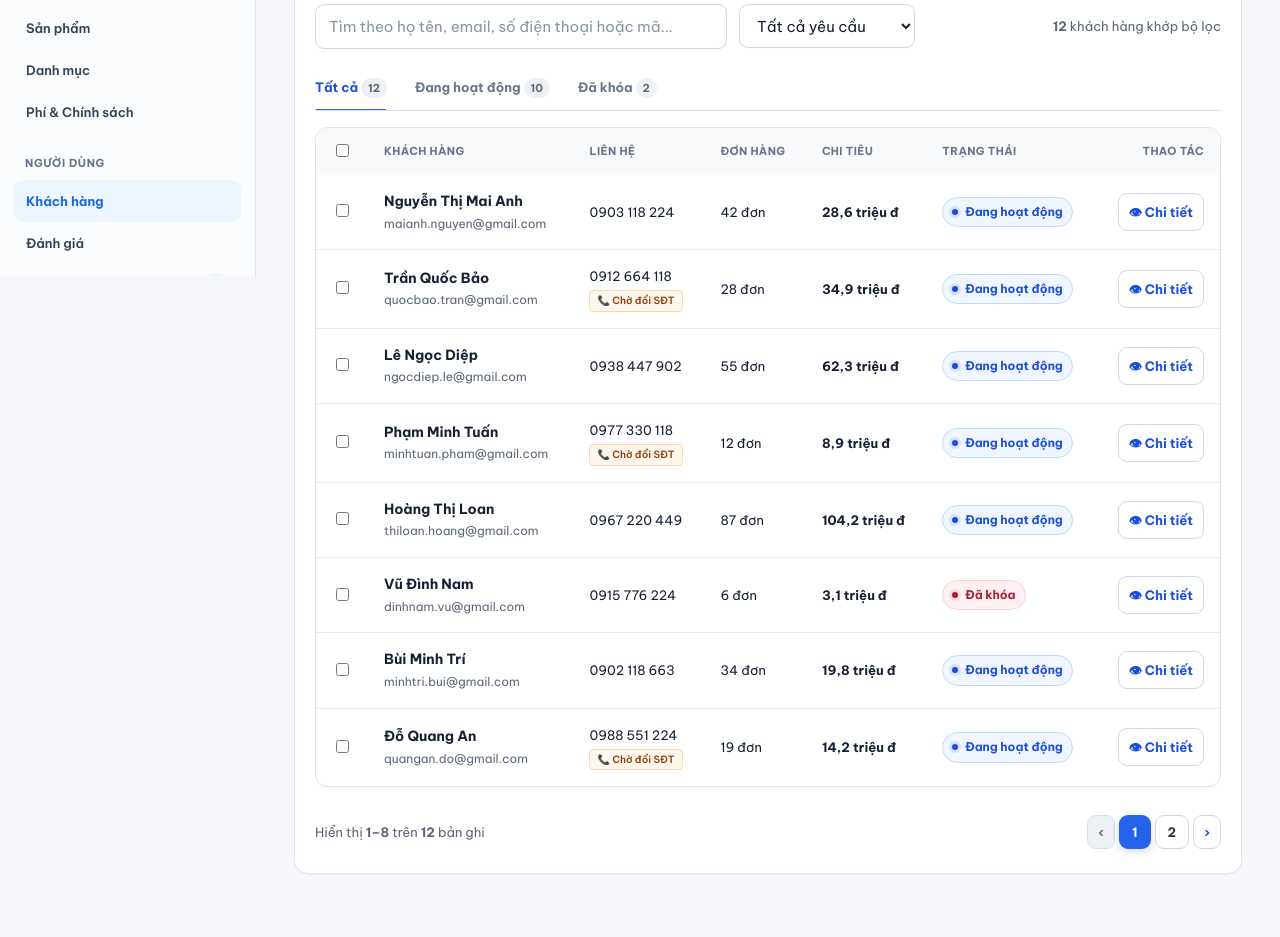
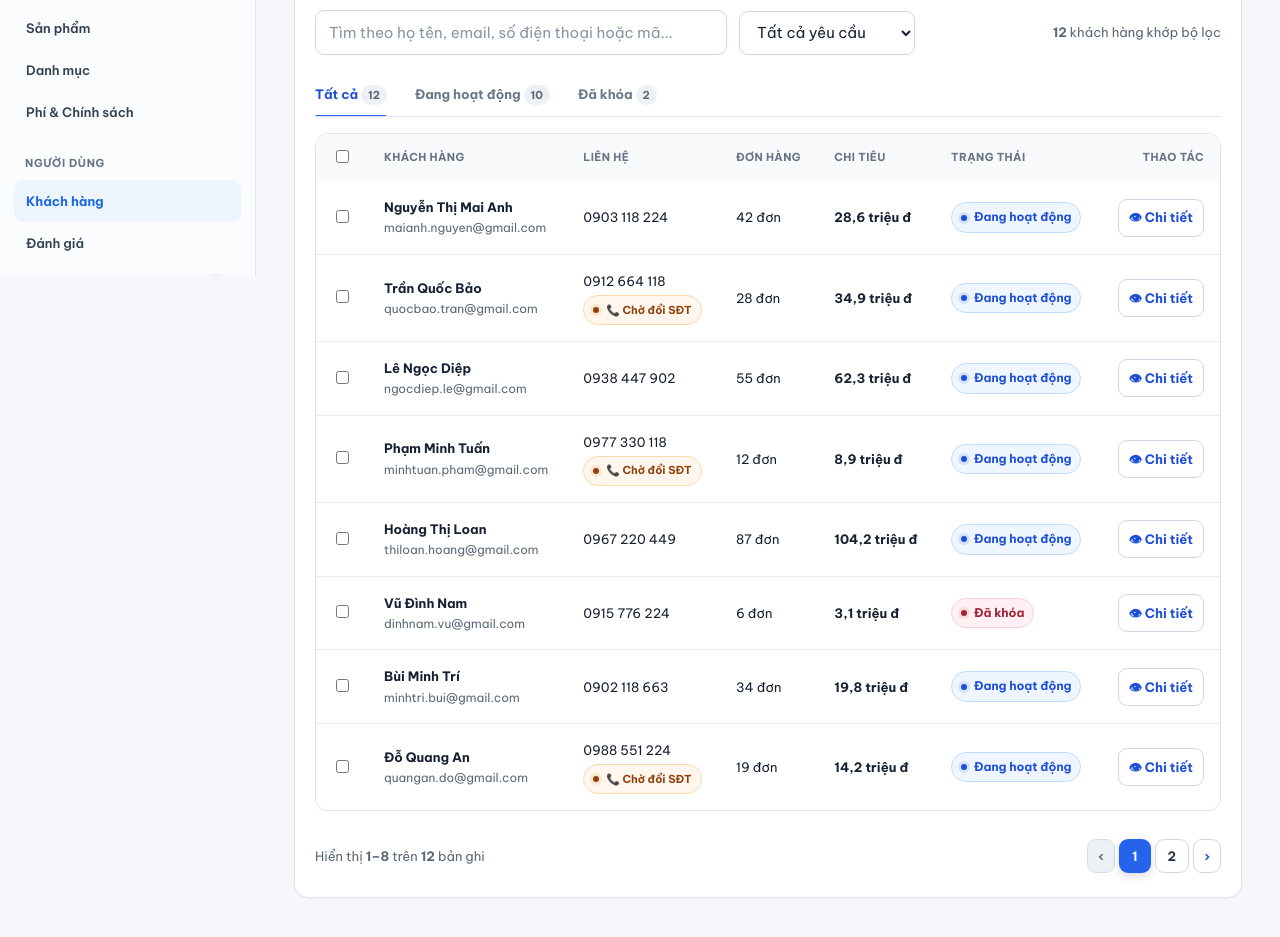
Before and after one commit to khoalieu/pc-store-ecommerce, a plain HTML site: page prototype/admin/guest.html in a window 1280 px wide. Shown: the part 559-1496 px from the top of the page. Drawn offline with Linux system fonts and the light colour scheme; a web font is replaced by a local one.

Commit message:
fix guest

```diff
--- a/prototype/admin/guest.html
+++ b/prototype/admin/guest.html
@@ -5,41 +5,24 @@
   <meta name="viewport" content="width=device-width, initial-scale=1.0">
   <title>Khách hàng — PCMatch Admin</title>
 
-  <!-- Google Fonts: chỉ nạp Be Vietnam Pro — "Saira Semi Condensed" đã được @import trong tokens.css -->
   <link rel="preconnect" href="https://fonts.googleapis.com">
   <link rel="preconnect" href="https://fonts.gstatic.com" crossorigin>
   <link href="https://fonts.googleapis.com/css2?family=Be+Vietnam+Pro:wght@400;500;600;700&display=swap" rel="stylesheet">
 
-  <!-- 5 file CSS mẫu nguyên bản của dự án -->
   <link rel="stylesheet" href="../assets/css/tokens.css?v=20260917b">
   <link rel="stylesheet" href="../assets/css/base.css?v=20260917b">
   <link rel="stylesheet" href="../assets/css/components.css?v=20260917b">
   <link rel="stylesheet" href="../assets/css/pages.css?v=20260917b">
   <link rel="stylesheet" href="../assets/css/production.css?v=20260917">
-
-  <style>
-    .customer-cell { display: grid; gap: 2px; }
-    .customer-cell strong { font-size: var(--text-sm); font-weight: 650; color: var(--color-ink); }
-    .customer-cell small { color: var(--color-slate); font-size: 12px; }
-    .phone-cell { display: flex; flex-direction: column; gap: 4px; font-variant-numeric: tabular-nums; }
-    .badge-trend { display: inline-flex; align-items: center; gap: 3px; font-size: 11px; padding: 2px 6px; border-radius: 4px; font-weight: 650; margin-left: 6px; }
-    .badge-trend--up { color: var(--color-teal-deep); background: var(--color-teal-soft); }
-    .badge-trend--info { color: var(--color-cobalt-deep); background: var(--color-cobalt-soft); }
-    .badge-trend--down { color: var(--color-red-deep); background: var(--color-red-soft); }
-    .status--tag-phone { font-size: 10px; padding: 2px 7px; background: var(--color-amber-soft); color: var(--color-amber-deep); border: 1px solid #fed7aa; border-radius: 4px; width: fit-content; font-weight: 600; }
-  </style>
 </head>
 <body class="operations-page">
   <a class="skip-link" href="#main">Chuyển đến nội dung chính</a>
 
-  <!-- Điểm nạp Header dùng chung từ sidebar.html -->
   <div id="header-host"></div>
 
   <div class="shell">
-    <!-- Điểm nạp Sidebar dùng chung từ sidebar.html -->
     <div data-sidebar-host></div>
 
-    <!-- Nội dung chính của riêng trang Quản lý khách hàng -->
     <main class="shell__content" id="main">
       <nav class="breadcrumb" aria-label="Đường dẫn">
         <a href="dashboard.html">Admin</a>
@@ -62,19 +45,18 @@
               <option>7 ngày gần nhất</option>
             </select>
           </div>
-          <button class="btn btn--primary">
+          <button class="btn btn--primary" type="button">
             <span>📥 Xuất danh sách</span>
           </button>
         </div>
       </div>
 
-      <!-- 4 Dashboard Metric Cards -->
       <div class="dashboard-metrics" style="grid-template-columns: repeat(4, minmax(0, 1fr));">
         <div class="panel metric-panel">
           <span class="metric-label">Tổng khách hàng</span>
           <div class="metric-value">
             2.418 <small>tài khoản</small>
-            <span class="badge-trend badge-trend--info">↑ +64 tuần này</span>
+            <span class="status status--info" style="margin-left: 6px;">↑ +64 tuần này</span>
           </div>
           <p class="muted">Tài khoản người mua đã đăng ký trên sàn PCMatch</p>
         </div>
@@ -83,7 +65,7 @@
           <span class="metric-label">Yêu cầu đổi SĐT</span>
           <div class="metric-value">
             5 <small>yêu cầu</small>
-            <span class="badge-trend badge-trend--info">↑ +3 hôm nay</span>
+            <span class="status status--warn" style="margin-left: 6px;">↑ +3 hôm nay</span>
           </div>
           <p class="muted">Yêu cầu đổi số điện thoại đang chờ admin duyệt</p>
         </div>
@@ -92,7 +74,7 @@
           <span class="metric-label">Hoạt động 30 ngày</span>
           <div class="metric-value">
             1.264 <small>khách hàng</small>
-            <span class="badge-trend badge-trend--up">↑ +5,2%</span>
+            <span class="status status--ok" style="margin-left: 6px;">↑ +5,2%</span>
           </div>
           <p class="muted">Khách hàng có phát sinh đơn trong 30 ngày gần nhất</p>
         </div>
@@ -101,13 +83,12 @@
           <span class="metric-label">Tài khoản bị khóa</span>
           <div class="metric-value">
             14 <small>tài khoản</small>
-            <span class="badge-trend badge-trend--down">↓ +1</span>
+            <span class="status status--bad" style="margin-left: 6px;">↓ +1</span>
           </div>
           <p class="muted">Tài khoản tạm khóa do vi phạm hoặc dấu hiệu gian lận</p>
         </div>
       </div>
 
-      <!-- Panel Bảng Dữ Liệu Khách hàng -->
       <div class="panel panel--padded" style="padding-inline: var(--space-5);">
         <div class="cluster" style="justify-content: space-between; margin-bottom: var(--space-4);">
           <div class="cluster" style="flex: 1; max-width: 600px;">
@@ -128,7 +109,6 @@
           </div>
         </div>
 
-        <!-- 3 tab lọc cùng điều khiển vùng #panel-customers; aria-labelledby do JS cập nhật theo tab đang chọn -->
         <div class="tabs" role="tablist" aria-label="Lọc khách hàng theo trạng thái" style="margin-bottom: var(--space-4);">
           <button class="tab" type="button" role="tab" id="tab-all" aria-selected="true" aria-controls="panel-customers">Tất cả <span class="sidebar__count">12</span></button>
           <button class="tab" type="button" role="tab" id="tab-active" aria-selected="false" aria-controls="panel-customers">Đang hoạt động <span class="sidebar__count">10</span></button>
@@ -150,156 +130,156 @@
             </thead>
             <tbody>
               <tr>
-                <td><input type="checkbox"></td>
+                <td><input type="checkbox" aria-label="Chọn khách hàng Nguyễn Thị Mai Anh"></td>
                 <td>
-                  <div class="customer-cell">
+                  <div class="stack" style="gap: 2px;">
                     <strong>Nguyễn Thị Mai Anh</strong>
-                    <small>maianh.nguyen@gmail.com</small>
+                    <small class="muted">maianh.nguyen@gmail.com</small>
                   </div>
                 </td>
                 <td>
-                  <div class="phone-cell"><span>0903 118 224</span></div>
+                  <span class="tabular">0903 118 224</span>
                 </td>
                 <td class="tabular">42 đơn</td>
                 <td class="tabular"><strong>28,6 triệu đ</strong></td>
                 <td><span class="status status--info">Đang hoạt động</span></td>
                 <td style="text-align: right;">
-                  <button class="btn btn--secondary btn--quiet">👁 Chi tiết</button>
+                  <button class="btn btn--secondary btn--quiet" type="button">👁 Chi tiết</button>
                 </td>
               </tr>
               <tr>
-                <td><input type="checkbox"></td>
+                <td><input type="checkbox" aria-label="Chọn khách hàng Trần Quốc Bảo"></td>
                 <td>
-                  <div class="customer-cell">
+                  <div class="stack" style="gap: 2px;">
                     <strong>Trần Quốc Bảo</strong>
-                    <small>quocbao.tran@gmail.com</small>
+                    <small class="muted">quocbao.tran@gmail.com</small>
                   </div>
                 </td>
                 <td>
-                  <div class="phone-cell">
-                    <span>0912 664 118</span>
-                    <span class="status--tag-phone">📞 Chờ đổi SĐT</span>
+                  <div class="stack" style="gap: 4px;">
+                    <span class="tabular">0912 664 118</span>
+                    <span class="status status--warn" style="font-size: 11px; width: fit-content;">📞 Chờ đổi SĐT</span>
                   </div>
                 </td>
                 <td class="tabular">28 đơn</td>
                 <td class="tabular"><strong>34,9 triệu đ</strong></td>
                 <td><span class="status status--info">Đang hoạt động</span></td>
                 <td style="text-align: right;">
-                  <button class="btn btn--secondary btn--quiet">👁 Chi tiết</button>
+                  <button class="btn btn--secondary btn--quiet" type="button">👁 Chi tiết</button>
                 </td>
               </tr>
               <tr>
-                <td><input type="checkbox"></td>
+                <td><input type="checkbox" aria-label="Chọn khách hàng Lê Ngọc Diệp"></td>
                 <td>
-                  <div class="customer-cell">
+                  <div class="stack" style="gap: 2px;">
                     <strong>Lê Ngọc Diệp</strong>
-                    <small>ngocdiep.le@gmail.com</small>
+                    <small class="muted">ngocdiep.le@gmail.com</small>
                   </div>
                 </td>
                 <td>
-                  <div class="phone-cell"><span>0938 447 902</span></div>
+                  <span class="tabular">0938 447 902</span>
                 </td>
                 <td class="tabular">55 đơn</td>
                 <td class="tabular"><strong>62,3 triệu đ</strong></td>
                 <td><span class="status status--info">Đang hoạt động</span></td>
                 <td style="text-align: right;">
-                  <button class="btn btn--secondary btn--quiet">👁 Chi tiết</button>
+                  <button class="btn btn--secondary btn--quiet" type="button">👁 Chi tiết</button>
                 </td>
               </tr>
               <tr>
-                <td><input type="checkbox"></td>
+                <td><input type="checkbox" aria-label="Chọn khách hàng Phạm Minh Tuấn"></td>
                 <td>
-                  <div class="customer-cell">
+                  <div class="stack" style="gap: 2px;">
                     <strong>Phạm Minh Tuấn</strong>
-                    <small>minhtuan.pham@gmail.com</small>
+                    <small class="muted">minhtuan.pham@gmail.com</small>
                   </div>
                 </td>
                 <td>
-                  <div class="phone-cell">
-                    <span>0977 330 118</span>
-                    <span class="status--tag-phone">📞 Chờ đổi SĐT</span>
+                  <div class="stack" style="gap: 4px;">
+                    <span class="tabular">0977 330 118</span>
+                    <span class="status status--warn" style="font-size: 11px; width: fit-content;">📞 Chờ đổi SĐT</span>
                   </div>
                 </td>
                 <td class="tabular">12 đơn</td>
                 <td class="tabular"><strong>8,9 triệu đ</strong></td>
                 <td><span class="status status--info">Đang hoạt động</span></td>
                 <td style="text-align: right;">
-                  <button class="btn btn--secondary btn--quiet">👁 Chi tiết</button>
+                  <button class="btn btn--secondary btn--quiet" type="button">👁 Chi tiết</button>
                 </td>
               </tr>
               <tr>
-                <td><input type="checkbox"></td>
+                <td><input type="checkbox" aria-label="Chọn khách hàng Hoàng Thị Loan"></td>
                 <td>
-                  <div class="customer-cell">
+                  <div class="stack" style="gap: 2px;">
                     <strong>Hoàng Thị Loan</strong>
-                    <small>thiloan.hoang@gmail.com</small>
+                    <small class="muted">thiloan.hoang@gmail.com</small>
                   </div>
                 </td>
                 <td>
-                  <div class="phone-cell"><span>0967 220 449</span></div>
+                  <span class="tabular">0967 220 449</span>
                 </td>
                 <td class="tabular">87 đơn</td>
                 <td class="tabular"><strong>104,2 triệu đ</strong></td>
                 <td><span class="status status--info">Đang hoạt động</span></td>
                 <td style="text-align: right;">
-                  <button class="btn btn--secondary btn--quiet">👁 Chi tiết</button>
+                  <button class="btn btn--secondary btn--quiet" type="button">👁 Chi tiết</button>
                 </td>
               </tr>
               <tr>
-                <td><input type="checkbox"></td>
+                <td><input type="checkbox" aria-label="Chọn khách hàng Vũ Đình Nam"></td>
                 <td>
-                  <div class="customer-cell">
+                  <div class="stack" style="gap: 2px;">
                     <strong>Vũ Đình Nam</strong>
-                    <small>dinhnam.vu@gmail.com</small>
+                    <small class="muted">dinhnam.vu@gmail.com</small>
                   </div>
                 </td>
                 <td>
-                  <div class="phone-cell"><span>0915 776 224</span></div>
+                  <span class="tabular">0915 776 224</span>
                 </td>
                 <td class="tabular">6 đơn</td>
                 <td class="tabular"><strong>3,1 triệu đ</strong></td>
                 <td><span class="status status--bad">Đã khóa</span></td>
                 <td style="text-align: right;">
-                  <button class="btn btn--secondary btn--quiet">👁 Chi tiết</button>
+                  <button class="btn btn--secondary btn--quiet" type="button">👁 Chi tiết</button>
                 </td>
               </tr>
               <tr>
-                <td><input type="checkbox"></td>
+                <td><input type="checkbox" aria-label="Chọn khách hàng Bùi Minh Trí"></td>
                 <td>
-                  <div class="customer-cell">
+                  <div class="stack" style="gap: 2px;">
                     <strong>Bùi Minh Trí</strong>
-                    <small>minhtri.bui@gmail.com</small>
+                    <small class="muted">minhtri.bui@gmail.com</small>
                   </div>
                 </td>
                 <td>
-                  <div class="phone-cell"><span>0902 118 663</span></div>
+                  <span class="tabular">0902 118 663</span>
                 </td>
                 <td class="tabular">34 đơn</td>
                 <td class="tabular"><strong>19,8 triệu đ</strong></td>
                 <td><span class="status status--info">Đang hoạt động</span></td>
                 <td style="text-align: right;">
-                  <button class="btn btn--secondary btn--quiet">👁 Chi tiết</button>
+                  <button class="btn btn--secondary btn--quiet" type="button">👁 Chi tiết</button>
                 </td>
               </tr>
               <tr>
-                <td><input type="checkbox"></td>
+                <td><input type="checkbox" aria-label="Chọn khách hàng Đỗ Quang An"></td>
                 <td>
-                  <div class="customer-cell">
+                  <div class="stack" style="gap: 2px;">
                     <strong>Đỗ Quang An</strong>
-                    <small>quangan.do@gmail.com</small>
+                    <small class="muted">quangan.do@gmail.com</small>
                   </div>
                 </td>
                 <td>
-                  <div class="phone-cell">
-                    <span>0988 551 224</span>
-                    <span class="status--tag-phone">📞 Chờ đổi SĐT</span>
+                  <div class="stack" style="gap: 4px;">
+                    <span class="tabular">0988 551 224</span>
+                    <span class="status status--warn" style="font-size: 11px; width: fit-content;">📞 Chờ đổi SĐT</span>
                   </div>
                 </td>
                 <td class="tabular">19 đơn</td>
                 <td class="tabular"><strong>14,2 triệu đ</strong></td>
                 <td><span class="status status--info">Đang hoạt động</span></td>
                 <td style="text-align: right;">
-                  <button class="btn btn--secondary btn--quiet">👁 Chi tiết</button>
+                  <button class="btn btn--secondary btn--quiet" type="button">👁 Chi tiết</button>
                 </td>
               </tr>
             </tbody>
@@ -319,7 +299,6 @@
     </main>
   </div>
 
-  <!-- Script nạp component từ sidebar.html -->
   <script>
     (async function initSharedComponent() {
       const sidebarHost = document.querySelector('[data-sidebar-host]');
@@ -329,12 +308,10 @@
         const res = await fetch('sidebar.html', { cache: 'no-store' });
         if (!res.ok) throw new Error(`Không tải được sidebar.html (HTTP ${res.status})`);
 
-        // Giải mã UTF-8 an toàn tránh vỡ tiếng Việt
         const buffer = await res.arrayBuffer();
         const html = new TextDecoder('utf-8').decode(buffer);
         const doc = new DOMParser().parseFromString(html, 'text/html');
 
-        // 1. Chèn Header (service-bar và topbar)
         const serviceBar = doc.querySelector('.service-bar');
         const topbar = doc.querySelector('.topbar');
         const headerHost = document.getElementById('header-host');
@@ -342,12 +319,10 @@
           headerHost.replaceWith(serviceBar, topbar);
         }
 
-        // 2. Chèn Sidebar
         const sidebar = doc.querySelector('.sidebar');
         if (sidebarHost && sidebar) {
           sidebarHost.replaceWith(sidebar);
 
-          // Highlight theo tên file hiện tại, không hardcode trang nào
           sidebar.querySelectorAll('a').forEach((link) => {
             link.removeAttribute('aria-current');
             const href = (link.getAttribute('href') || '').split('#')[0].split('?')[0].toLowerCase();
@@ -355,7 +330,6 @@
           });
         }
 
-        // 3. Bind lại sự kiện cho phần tử vừa chèn (app.js đã chạy xong trước khi fragment vào DOM)
         document.querySelectorAll('[data-sidebar-toggle]').forEach((button) => {
           if (button.dataset.sidebarBound === '1') return;
           button.dataset.sidebarBound = '1';
@@ -367,13 +341,12 @@
           });
         });
       } catch (err) {
-        console.warn('[PCMatch] Không nạp được sidebar.html — hãy chạy prototype qua HTTP server thay vì mở trực tiếp file://', err);
+        console.warn('[PCMatch] Không nạp được sidebar.html', err);
       }
     })();
   </script>
   <script src="../assets/js/app.js"></script>
 
-  <!-- Tab khách hàng: app.js giữ aria-selected/ẩn-hiện panel, script này lọc hàng của bảng theo tab -->
   <script>
     (function initCustomerTabs() {
       const tablist = document.querySelector('.tabs[role="tablist"]');
```
